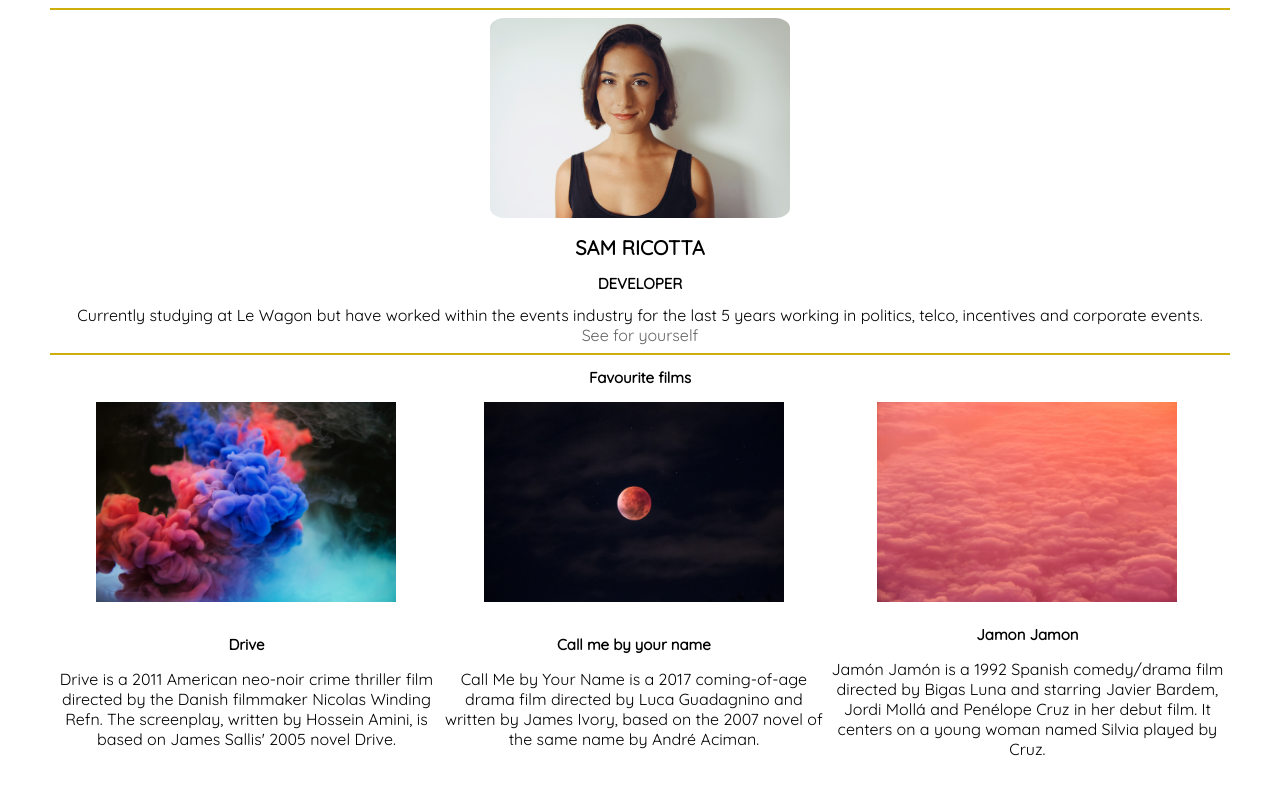
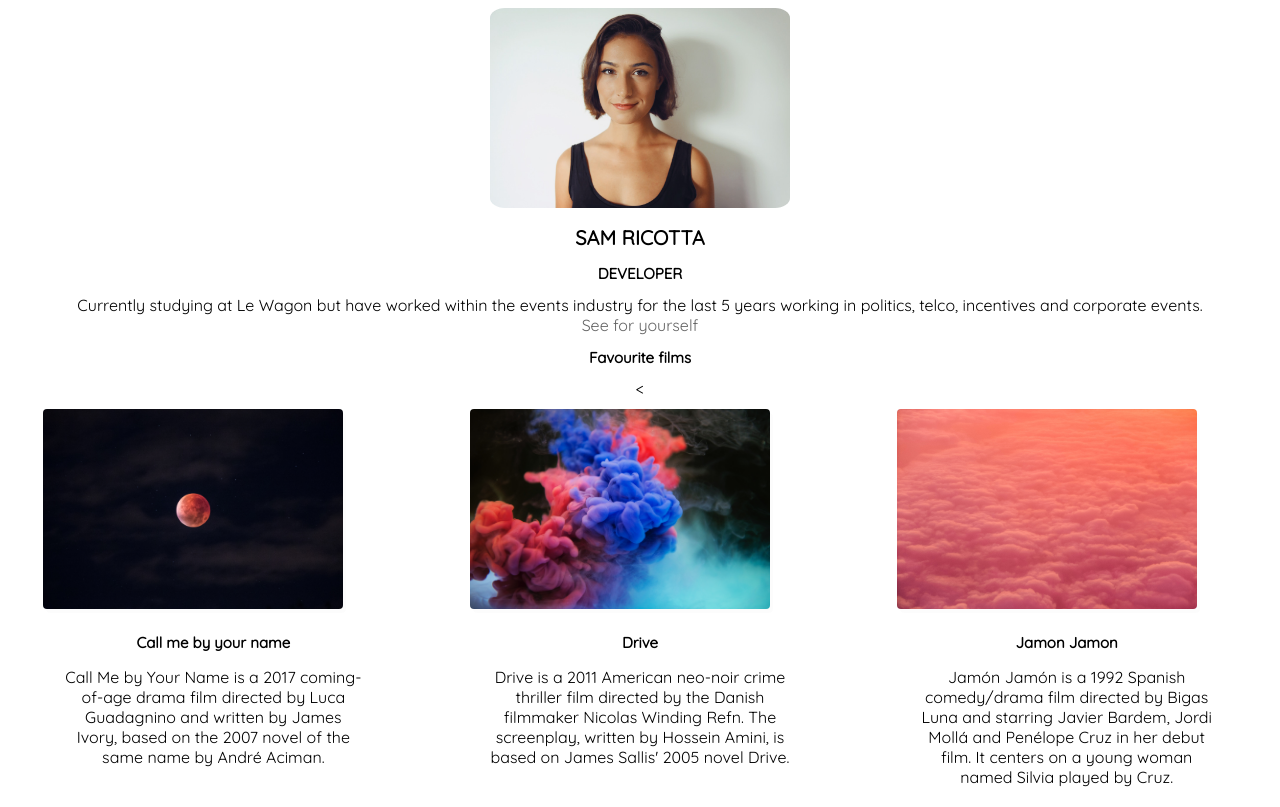
Before and after one commit to samricotta/profile, a plain HTML site: page index.html in a window 1280 px wide. Shown: the part 462-1269 px from the top of the page. Before the commit the page ends 1234 px from the top, so only its background shows below. Drawn offline with Linux system fonts and the light colour scheme.

Commit message:
additional changes

```diff
--- a/index.html
+++ b/index.html
@@ -6,31 +6,89 @@
 
   <link href="https://fonts.googleapis.com/css?family=Quicksand" rel="stylesheet">
   <link rel="stylesheet" href="style.css">
-
 </head>
 
 <body>
-<!-- <div id="headerbar">
-</div> -->
+
   <div id="navbar">
-  <p>
     <ul>
       <li>ABOUT</li>
       <li>FILMS</li>
       <li>CONTACT</li>
-    </p>
-</div>
-<div class="header" style="background-image: url(images/beach.jpg);">
+    </ul>
   </div>
 
+  <div class="header" style="background-image: url(images/beach.jpg);"></div>
+
   <div class="container">
-    <hr>
     <div class="profile">
-    <img src="images/IMG_0436.jpg" class ="round-img" alt="Headshot" style="width:300px;height:200px"></div>
+      <img src="images/IMG_0436.jpg" class ="round-img" alt="Headshot" style="width:300px;height:200px">
+    </div>
     <h1>SAM RICOTTA</h1>
     <h2>DEVELOPER</h2>
     <p>Currently studying at Le Wagon but have worked within the events industry for the last 5 years working in politics, telco, incentives and corporate events.</p>
-      <p><a href="#">See for yourself</a></p>
+    <a href="#">See for yourself</a>
+    <h2>Favourite films</h2>
+    <<!-- table>
+      <thead>
+        <tr>
+          <td>
+            <img src="images/colour.jpg" class="img img-hover" alt="colour">
+            <div class="tabledata">
+              <h3>Drive</h3>
+              <p>Drive is a 2011 American neo-noir crime thriller film directed by the Danish filmmaker Nicolas Winding Refn. The screenplay, written by Hossein Amini, is based on James Sallis' 2005 novel Drive.</p>
+            </div>
+          </td>
+          <td>
+            <img src="images/moon.jpg" class="img img-hover" alt="moon">
+            <div class="tabledata">
+              <h3>Call me by your name</h3>
+              <p>Call Me by Your Name is a 2017 coming-of-age drama film directed by Luca Guadagnino and written by James Ivory, based on the 2007 novel of the same name by André Aciman.</p>
+            </div>
+          </td>
+          <td>
+            <img src="images/clouds.jpg" class="img img-hover" alt="clouds">
+            <div class="tabledata">
+              <h3>Jamon Jamon</h3>
+              <p>Jamón Jamón is a 1992 Spanish comedy/drama film directed by Bigas Luna and starring Javier Bardem, Jordi Mollá and Penélope Cruz in her debut film. It centers on a young woman named Silvia played by Cruz.</p>
+            </div>
+          </td>
+        </tr>
+      </thead>
+    </table> -->
+  </div>
+
+  <div class="dflex">
+    <div class="">
+      <img src="images/moon.jpg" class="img img-hover" alt="moon">
+      <div class="tabledata">
+        <h3>Call me by your name</h3>
+        <p>Call Me by Your Name is a 2017 coming-of-age drama film directed by Luca Guadagnino and written by James Ivory, based on the 2007 novel of the same name by André Aciman.</p>
+      </div>
+    </div>
+    <div class="">
+      <img src="images/colour.jpg" class="img img-hover" alt="colour">
+      <div class="tabledata">
+        <h3>Drive</h3>
+        <p>Drive is a 2011 American neo-noir crime thriller film directed by the Danish filmmaker Nicolas Winding Refn. The screenplay, written by Hossein Amini, is based on James Sallis' 2005 novel Drive.</p>
+      </div>
+    </div>
+    <div class="">
+      <img src="images/clouds.jpg" class="img img-hover" alt="clouds">
+      <div class="tabledata">
+        <h3>Jamon Jamon</h3>
+        <p>Jamón Jamón is a 1992 Spanish comedy/drama film directed by Bigas Luna and starring Javier Bardem, Jordi Mollá and Penélope Cruz in her debut film. It centers on a young woman named Silvia played by Cruz.</p>
+      </div>
+    </div>
+  </div>
+
+
+
+
+</body>
+
+</html>
+
 
 
 <!-- <ul>
@@ -38,46 +96,3 @@
         <li><a href="#"><i class="fab fa-instagram"></i> Instagram</a></li>
         <li><a href="#"><i class="fab fa-twitter"></i> Twitter</a></li>
       </ul> -->
-
-    <hr>
-
-      <h2>Favourite films</h2>
-      <table>
-        <thead>
-          <tr>
-            <td>
-            <img src="images/colour.jpg" class="img-hover" alt="colour">
-            </td>
-        <td>
-        <img src="images/moon.jpg" class="img-hover" alt="moon">
-        </td>
-        <td>
-        <img src="images/clouds.jpg" class="img-hover" alt="clouds">
-        </td>
-
-    <tr>
-      <td>
-          <h3>Drive</h3>
-          Drive is a 2011 American neo-noir crime thriller film directed by the Danish filmmaker Nicolas Winding Refn. The screenplay, written by Hossein Amini, is based on James Sallis' 2005 novel Drive.
-        </td>
-        <td>
-      <h3>Call me by your name</h3>
-      Call Me by Your Name is a 2017 coming-of-age drama film directed by Luca Guadagnino and written by James Ivory, based on the 2007 novel of the same name by André Aciman.
-        </td>
-      <td>
-      <h3>Jamon Jamon</h3>
-     Jamón Jamón is a 1992 Spanish comedy/drama film directed by Bigas Luna and starring Javier Bardem, Jordi Mollá and Penélope Cruz in her debut film. It centers on a young woman named Silvia played by Cruz.
-   </td>
-    </tr>
-   </div>
-
-    </td>
-  </tr>
-</thead>
-
-
-  </table>
-  </div>
-  </body>
-
-</html>
--- a/style.css
+++ b/style.css
@@ -25,6 +25,12 @@ a:hover {
   color: rgb(255, 255, 255);
 
 }
+
+.img{
+  border-radius: 4px;
+  box-shadow: 3px 4px rgba(0, 0, 0, .010);
+}
+
 .img-hover {
   width:300px;
   height:200px
@@ -55,7 +61,16 @@ hr {
   background-position: center;
 
 }
+.dflex {
+  display: flex;
+  justify-content: space-around;
+}
 
+.tabledata {
+  width: 300px;
+  margin: 20px;
+  text-align: center;
+}
 .round-img {
   border-radius: 5%;
 }
```
Lines whose indentation alone changed are shown as unchanged.
